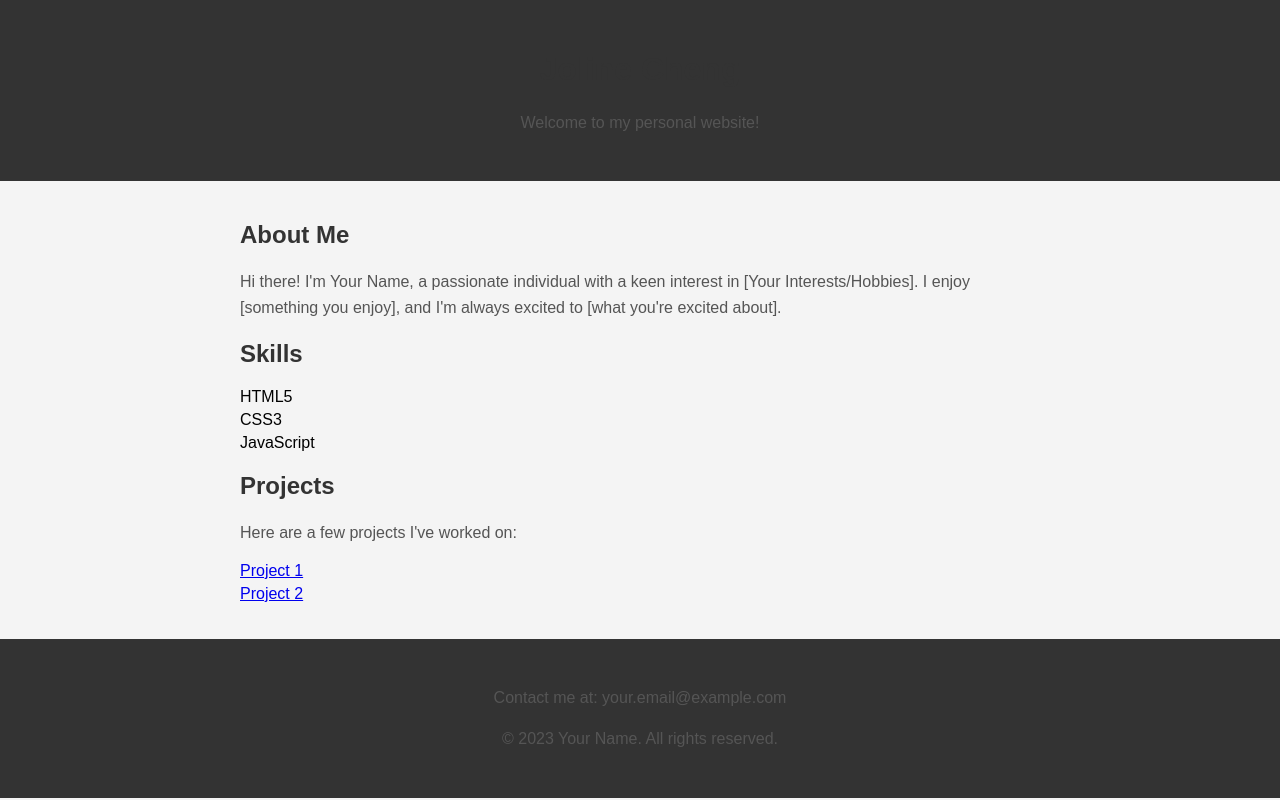
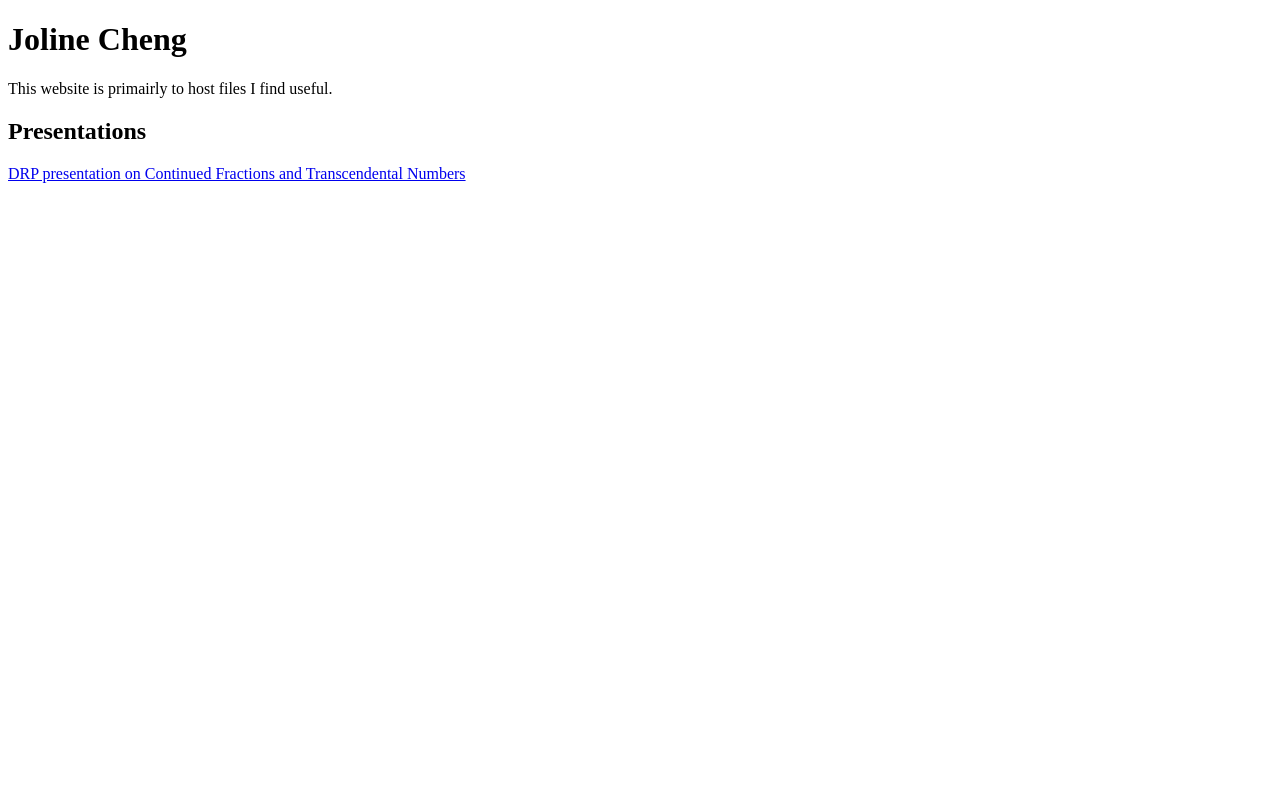
Before and after one commit to anjolinea/anjolinea.github.io, a plain HTML site: page index.html in a window 1280 px wide. Drawn offline with Linux system fonts and the light colour scheme.

Commit message:
drp proj

```diff
--- a/index.html
+++ b/index.html
@@ -3,56 +3,14 @@
 <head>
     <meta charset="UTF-8">
     <meta name="viewport" content="width=device-width, initial-scale=1.0">
-    <title>Joline</title>
-    <link rel="stylesheet" href="styles.css">
+    <title>Joline Cheng</title>
 </head>
 <body>
-
     <header>
-        <div class="container">
-            <h1>Joline Cheng</h1>
-            <p>Welcome to my personal website!</p>
-        </div>
+        <h1>Joline Cheng</h1>
+        <p>This website is primairly to host files I find useful.</p>
+        <h2>Presentations</h2>
+        <a href="anjolinea.github.io/pdf/DRP_Project.pdf">DRP presentation on Continued Fractions and Transcendental Numbers</a>
     </header>
-
-    <div class="container">
-        <section id="about">
-            <h2>About Me</h2>
-            <p>
-                Hi there! I'm Your Name, a passionate individual with a keen interest in [Your Interests/Hobbies].
-                I enjoy [something you enjoy], and I'm always excited to [what you're excited about].
-            </p>
-        </section>
-
-        <section id="skills">
-            <h2>Skills</h2>
-            <ul>
-                <li>HTML5</li>
-                <li>CSS3</li>
-                <li>JavaScript</li>
-                <!-- Add more skills as needed -->
-            </ul>
-        </section>
-
-        <section id="projects">
-            <h2>Projects</h2>
-            <p>
-                Here are a few projects I've worked on:
-            </p>
-            <ul>
-                <li><a href="rebecca">Project 1</a></li>
-                <li><a href="#">Project 2</a></li>
-                <!-- Add more projects as needed -->
-            </ul>
-        </section>
-    </div>
-
-    <footer>
-        <div class="container">
-            <p>Contact me at: your.email@example.com</p>
-            <p>&copy; 2023 Your Name. All rights reserved.</p>
-        </div>
-    </footer>
-
 </body>
 </html>
--- a/styles.css
+++ /dev/null
@@ -1,44 +0,0 @@
-body {
-    font-family: Arial, sans-serif;
-    margin: 0;
-    padding: 0;
-    background-color: #f4f4f4;
-}
-
-.container {
-    max-width: 800px;
-    margin: 0 auto;
-    padding: 20px;
-}
-
-header {
-    background-color: #333;
-    color: #fff;
-    text-align: center;
-    padding: 10px 0;
-}
-
-h1, h2 {
-    color: #333;
-}
-
-p {
-    line-height: 1.6;
-    color: #555;
-}
-
-ul {
-    list-style-type: none;
-    padding: 0;
-}
-
-li {
-    margin-bottom: 5px;
-}
-
-footer {
-    background-color: #333;
-    color: #fff;
-    text-align: center;
-    padding: 10px 0;
-}
```
Also changed, not shown: rebecca.html (deleted, +0 -25 lines), 1 other file.
